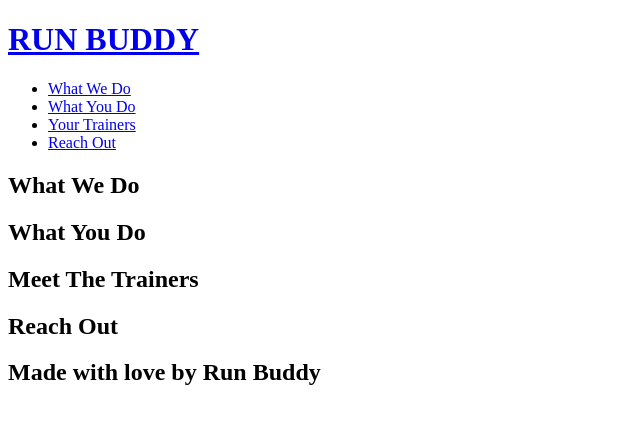
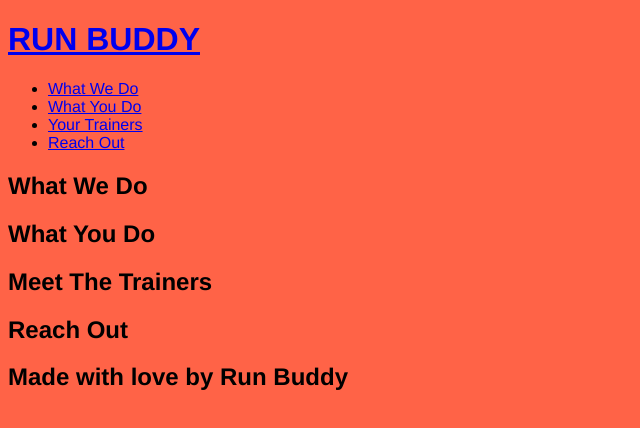
Before and after one commit to Bri74nc/RunBuddy, a plain HTML site: page index.html in a window 1280 px wide. Shown: the whole page, without its empty margins (0-640 px from the left). Drawn offline with Linux system fonts and the light colour scheme.

Commit message:
Red Background

```diff
--- /dev/null
+++ b/assets/css/style.css
@@ -0,0 +1,4 @@
+body {
+    font-family: Helvetica, Arial, sans-serif;
+    background-color: tomato;
+  }
--- a/index.html
+++ b/index.html
@@ -3,6 +3,7 @@
   <head>
         <meta charset="UTF-8" />
         <title>Run Buddy</title>
+        <link rel="stylesheet" href="./assets/css/style.css" />
   </head>
  <body>
    <!-- navigation -->
```
Also changed, not shown: style.css (deleted).
